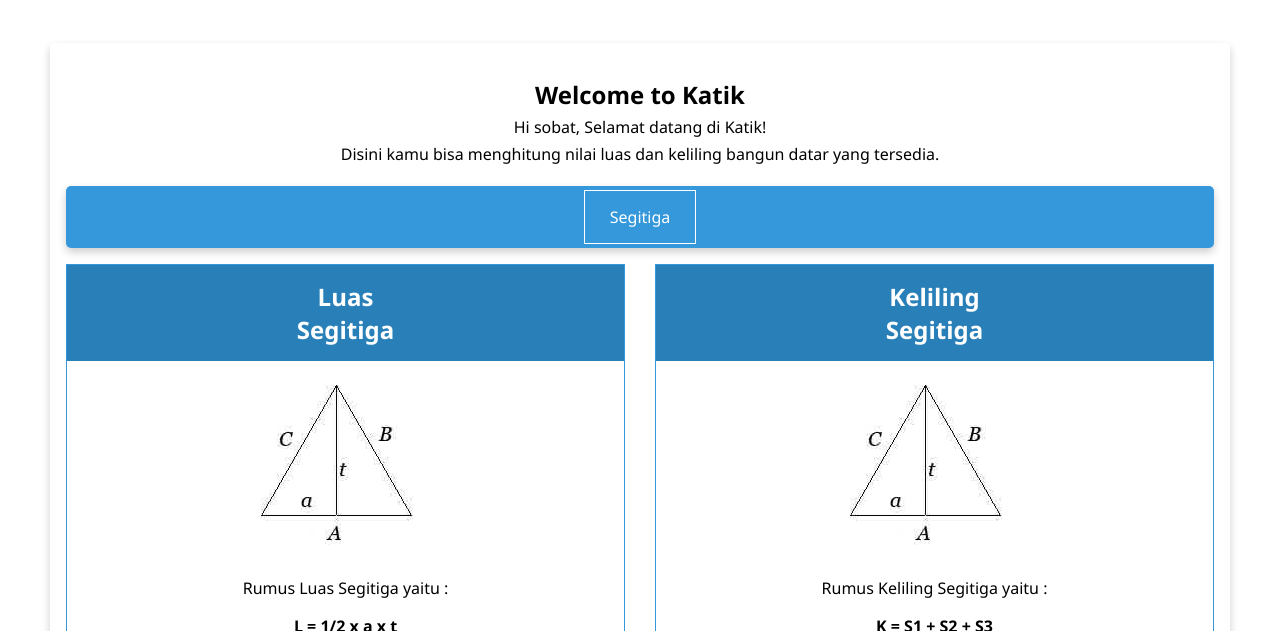
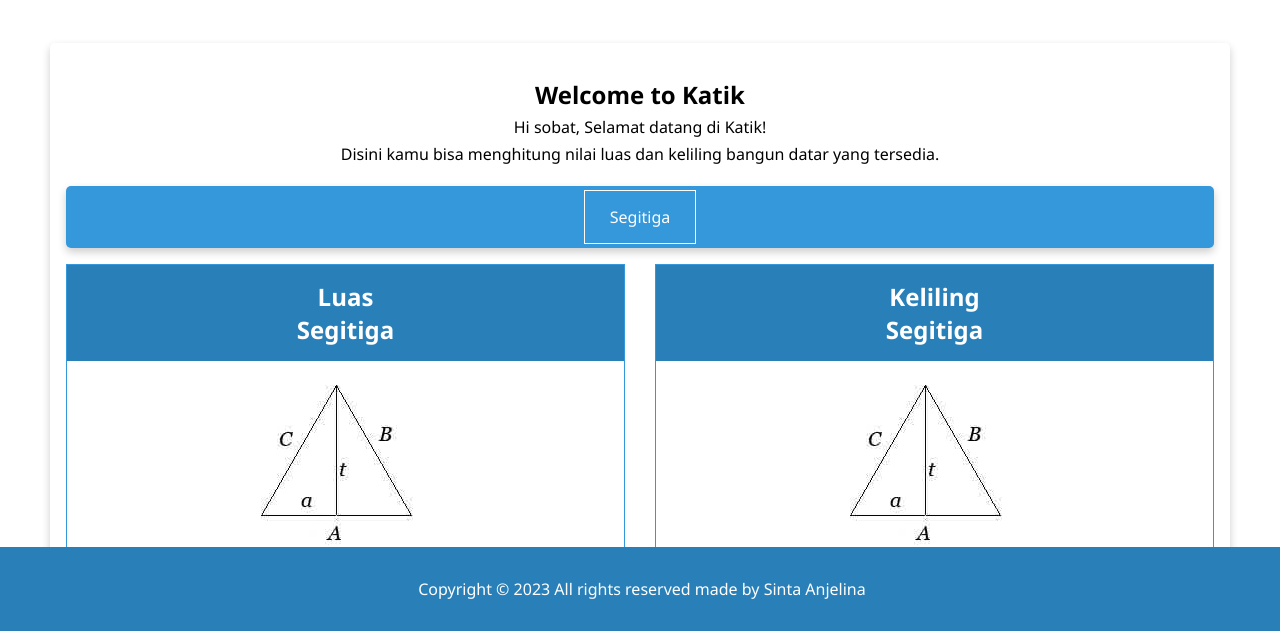
Before and after one commit to revou-fundamental-course/27-nov-23-sintaanjelina552, a plain HTML site: page index.html in a window 1280 px wide. Shown: the part 169-800 px from the top of the page. Drawn offline with Linux system fonts and the light colour scheme.

Commit message:
create footer

```diff
--- a/CSS/style.css
+++ b/CSS/style.css
@@ -198,6 +198,12 @@ input[type=reset]:hover {
     margin: 0px 40px;
 }
 
+footer {
+    position: fixed;
+    bottom: 0;
+    margin: 0;
+    width: 100%;
+}
 
 #figureType li:hover,
 #active {
--- a/index.html
+++ b/index.html
@@ -91,7 +91,9 @@
             </section>
         </section>
     </main>
-
+    <footer>
+        <p>Copyright &#169; 2023 All rights reserved made by Sinta Anjelina</p>
+    </footer>
 </body>
 
 </html>
```
